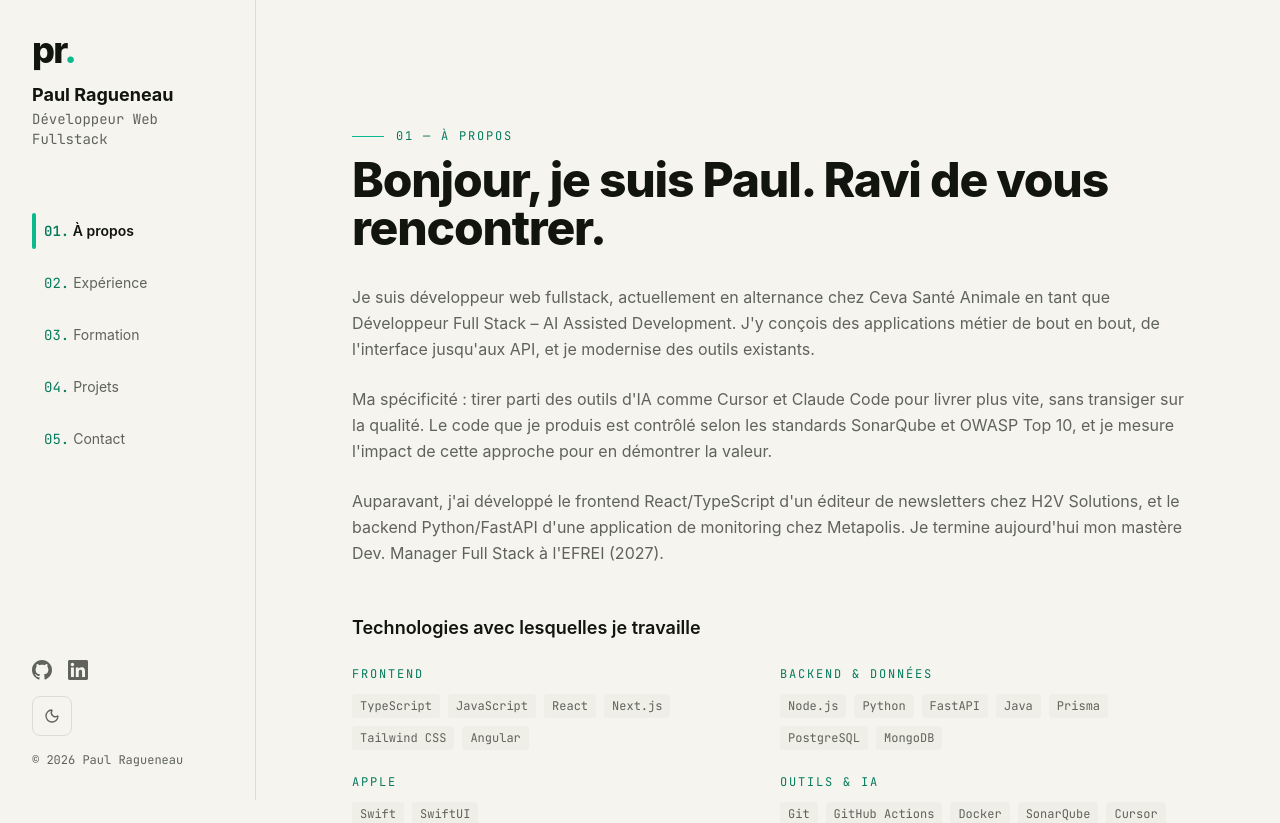
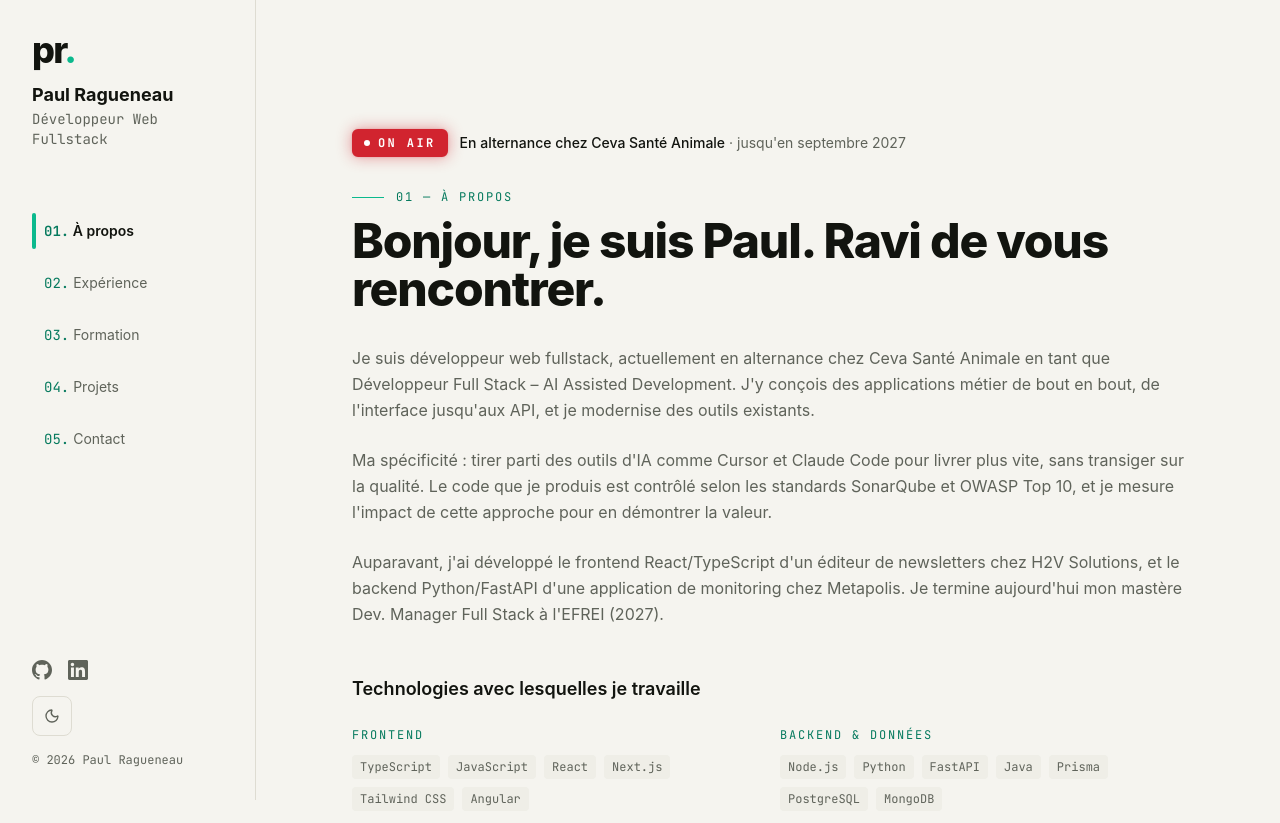
Before and after one commit to Periicles/portfolio, a Next.js app: page / in a window 1280 px wide. Shown: the top 823 px of the page. Built offline with nearby package versions, Linux system fonts and the light colour scheme.

Commit message:
feat(about): afficher le badge « On Air » en tête de page

```diff
--- a/app/components/About.tsx
+++ b/app/components/About.tsx
@@ -1,9 +1,11 @@
 import { skillGroups } from '@/content/skills'
+import OnAirBadge from './OnAirBadge'
 import SectionEyebrow from './SectionEyebrow'
 
 export default function About() {
     return (
         <section id="about" aria-labelledby="about-heading" className="py-16 scroll-mt-24 md:scroll-mt-16">
+            <OnAirBadge />
             <SectionEyebrow index={1}>À propos</SectionEyebrow>
             <h2 id="about-heading" className="text-4xl md:text-5xl font-extrabold tracking-tight text-ink mb-8">
                 Bonjour, je suis Paul. Ravi de vous rencontrer.
```
